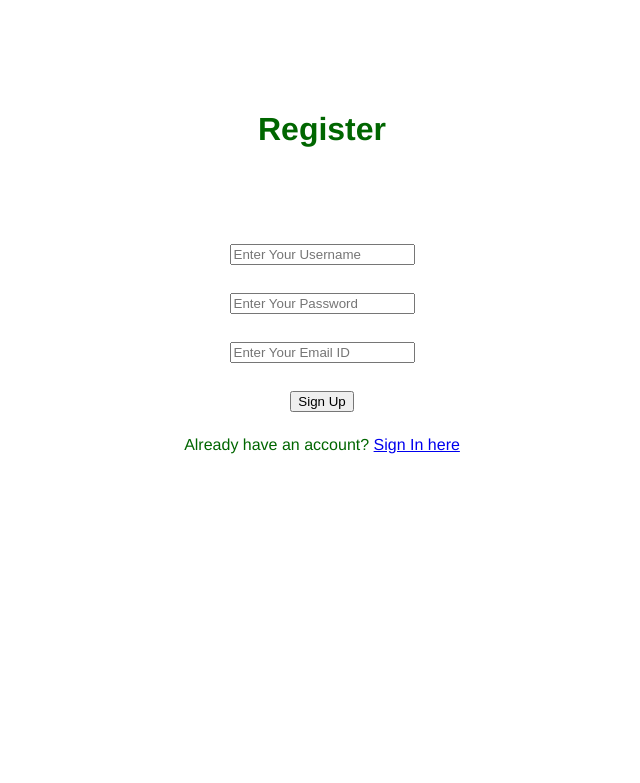
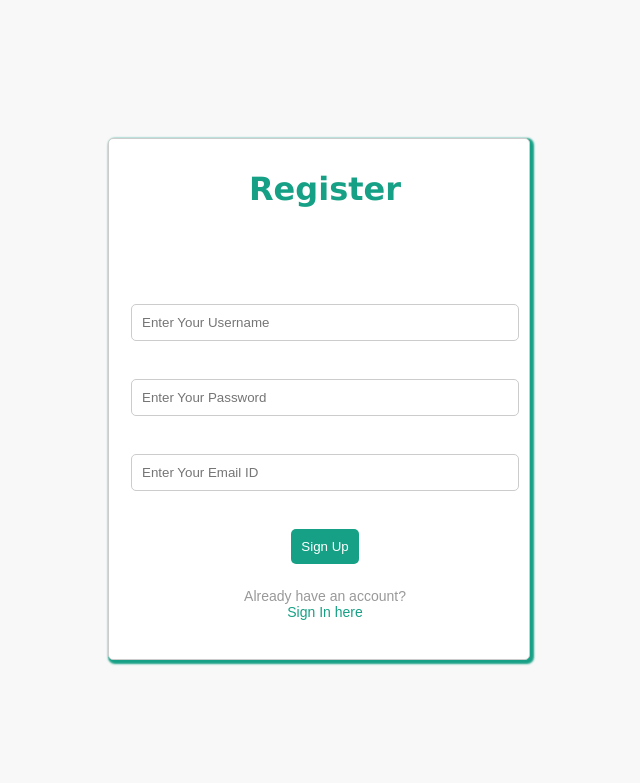
Before and after one commit to Mridul-2003/Multiple-Disease-Prediction, a Python web app: template Multiple-Disease-Predictor/templates/register.html in a window 1280 px wide. Shown: the top 783 px of the page, without its empty margins (324-964 px from the left). Run offline with Jinja, Linux system fonts and the light colour scheme; the template is opened without the code that fills it, so the values that code supplies are empty.

Commit message:
Update register.html

```diff
--- a/Multiple-Disease-Predictor/templates/register.html
+++ b/Multiple-Disease-Predictor/templates/register.html
@@ -1,3 +1,4 @@
+
 
 <!-- Store this code in 'register.html' file inside the 'templates' folder -->
 
@@ -6,10 +7,77 @@
         <meta charset="UTF-8">
         <title> Register </title>
         <link rel="stylesheet" href="{{ url_for('static', filename='style.css') }}">
+        <style>
+          /* Set the font family and background color */
+body {
+  font-family: Arial, sans-serif;
+  background-color: #F8F8F8;
+}
+
+/* Style the container for the registration form */
+.card2 {
+  margin-top: 3rem;
+  border: 1px solid #ccc;
+  border-radius: 5px;
+  box-shadow: 2px 2px 2px 2px #16a085 ;
+  padding: 10px;
+  background-color: #fff;
+  margin-left: 27rem;
+        width: 400px;
+        height: 500px;
+        margin-bottom: 7rem;
+}
+
+/* Style the form header */
+.header {
+  text-align: center;
+  font-weight: 300;
+  font-family: 'Lucida Sans', 'Lucida Sans Regular',Verdana, sans-serif;
+  color: #16a085;
+}
+
+/* Style the form input fields and button */
+.textbox {
+  width: 100%;
+  padding: 10px;
+  border: 1px solid #CCCCCC;
+  border-radius: 5px;
+  margin-bottom: 10px;
+}
+
+.btn {
+  background-color: #16a085;
+  color: #FFFFFF;
+  padding: 10px;
+  border: none;
+  border-radius: 5px;
+  cursor: pointer;
+}
+.btn:hover{
+  background-color: #005daa;
+}
+
+/* Style the link at the bottom of the form */
+.bottom {
+  text-align: center;
+  margin-top: 10px;
+  font-size: 14px;
+  color: #999999;
+}
+
+.bottom a {
+  color:#16a085;
+  text-decoration: none;
+}
+.bottom :hover{
+  color: #005daa;
+}
+
+        </style>
     </head>
     <body></br></br></br></br></br>
-        <div align="center">
-          <div align="center" class="border">
+        <div align=center class="card2">
+          <div class="border">
              <div class="header">
                 <h1 class="word">Register</h1>
              </div></br></br></br>
@@ -23,7 +91,7 @@
                     <input type="submit" class="btn" value="Sign Up"></br>
                 </form>
             </h2>
-            <p class="bottom">Already have an account?  <a class="bottom" href="{{url_for('login')}}"> Sign In here</a></p>
+            <p class="bottom">Already have an account?  <a class="bottom" href="{{url_for('login')}}"></br> Sign In here</a></p>
           </div>
         </div>
     </body>
```
